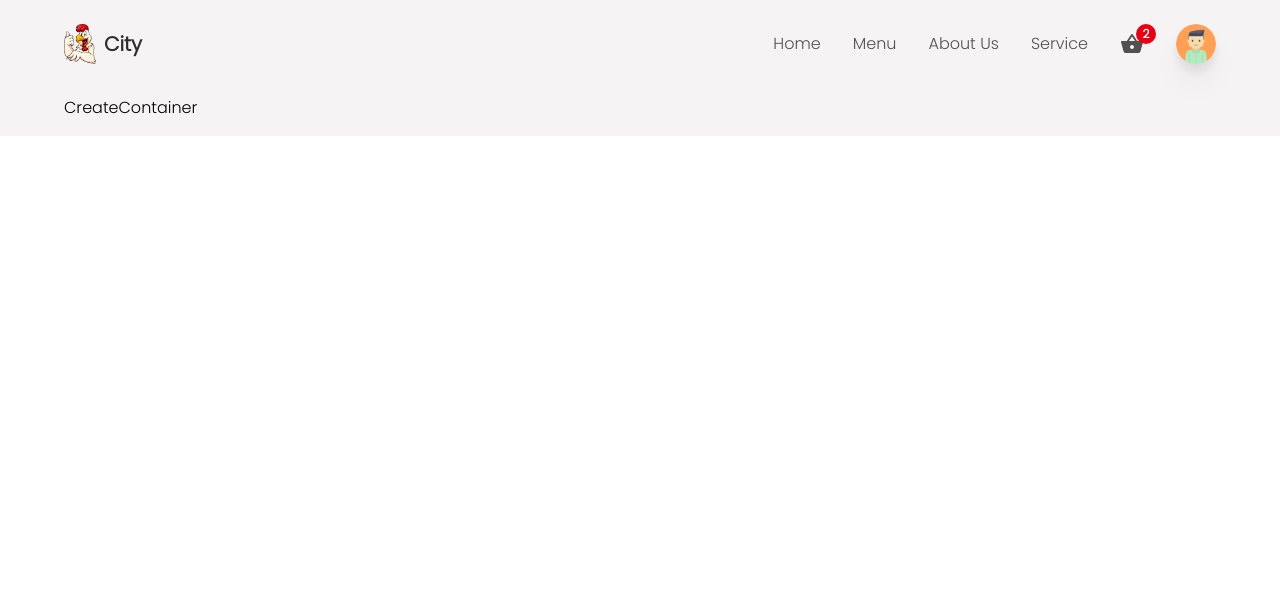
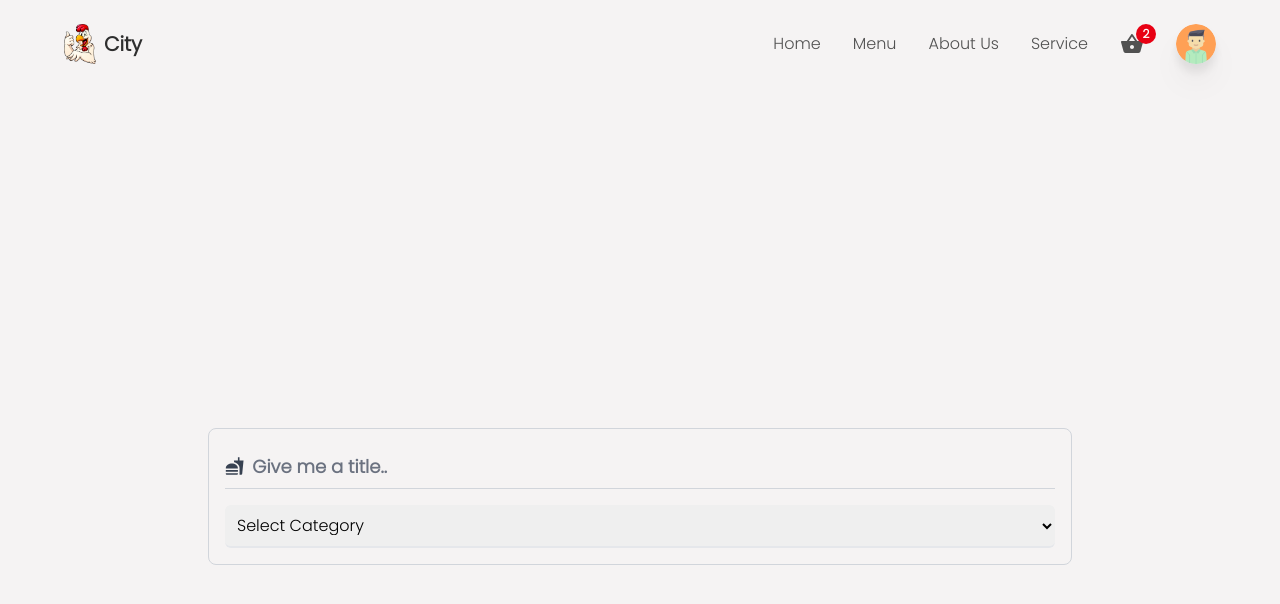
Before and after one commit to Improove3567/Zillow, a React (Create React App) app: page /createItem in a window 1280 px wide. Shown: the top 604 px of the page. Built offline with nearby package versions, Linux system fonts and the light colour scheme.

Commit message:
feat:adaptive main page and create container 1/3

```diff
--- a/src/components/CreateContainer/CreateContainer.jsx
+++ b/src/components/CreateContainer/CreateContainer.jsx
@@ -1,7 +1,68 @@
-import React from 'react'
+import { useState } from 'react';
+import { motion } from 'framer-motion';
+import { MdFastfood } from "react-icons/md"
+import { categories } from '../../utils/data';
 
 export default function CreateContainer() {
+
+  const [title, setTitle] = useState("");
+  const [calories, setCalories] = useState("");
+  const [price, setPrice] = useState("");
+  const [category, setCategory] = useState(null);
+  const [fields, setFields] = useState(false);
+  const [alertStatus, setAlertStatus] = useState("danger");
+  const [msg, setMsg] = useState(null);
+  const [isLoading, setIsLoading] = useState(false);
+  const [imageAsset, setImageAsset] = useState(false);
+
   return (
-    <div>CreateContainer</div>
+    <div className='w-full min-h-screen flex items-center justify-center'>
+      <div className='w-[90%] md:w-[75%] border border-gray-300 rounded-lg p-4 flex flex-col items-center justify-center gap-4'>
+        {
+          fields && (
+            <motion.p
+              initial={{ opacity: 0 }}
+              animate={{ opacity: 1 }}
+              exit={{ opacity: 0 }}
+              className={`w-full p-2 rounded-lg text-center text-lg font-semibold ${alertStatus === 'danger' ?
+                'bg-red-400 text-red-800' : "bg-emerald-400 text-emerald-800"
+                }`}>
+              {msg}
+            </motion.p>
+          )}
+
+        <div className='w-full py-2 border-b border-gray-300 flex items-center gap-2'>
+          <MdFastfood className='text-xl text-gray-700' />
+          <input
+            type="text"
+            required value={title}
+            onChange={(e) => setTitle(e.target.value)}
+            placeholder="Give me a title.."
+            className='w-full h-full text-lg bg-transparent font-semibold outline-none border-none
+            placeholder:text-gray-500 text-textColor'
+          />
+        </div>
+
+        <div className='w-full'>
+          <select
+            onChange={(e) => setCategory(e.target.value)}
+            className="outline-none w-full text-base border-b-2 border-gray-200 p-2 rounded-md cursor-pointer"
+          >
+            <option value="other" className='bg-white'>Select Category</option>
+            {categories && categories.map((item) => (
+              <option
+                key={item.id}
+                className="text-base border-0 outline-none capitalize bg-white text-textColor"
+                value={item.urlParamName}
+              >
+                {item.name}
+              </option>
+            ))}
+          </select>
+        </div>
+
+
+      </div>
+    </div>
   )
 }
--- a/src/components/Home container/HomeContainer.jsx
+++ b/src/components/Home container/HomeContainer.jsx
@@ -40,13 +40,13 @@ export default function HomeContainer() {
             <div className='py-2 flex-1 flex items-center relative'>
                 <img className="ml-auto h-420 w-full lg:w-auto lg:h-650" src={HeroBg} alt='hero-bg' />
 
-                <div className='w-full h-full absolute top-0 left-0 flex items-center justify-center px-32 py-4 gap-4 flex-wrap'>
+                <div className='w-full h-full absolute top-0 left-0 flex items-center justify-center lg:px-32 py-4 gap-4 flex-wrap'>
                     {heroData && heroData.map((el) => (
-                        <div key={el.id} className='w-190 p-4 bg-cardOverlay backdrop-blur-md rounded-3xl flex flex-col items-center justify-center'>
-                            <img className='w-40 -mt-20' src={el.imageSrc} alt='i1' />
-                            <p className='text-xl font-semibold text-textColor mt-4'>{el.name}</p>
+                        <div key={el.id} className=' lg:w-150 p-4 bg-cardOverlay backdrop-blur-md rounded-3xl flex flex-col items-center justify-center drop-shadow-lg'>
+                            <img className='w-20 lg:w-40 -mt-10 lg:-mt-20' src={el.imageSrc} alt='i1' />
+                            <p className='text-base lg:text-xl font-semibold text-textColor mt-4'>{el.name}</p>
 
-                            <p className='text-sm text-lighttextGray font-semibold my-3'>{el.desp}</p>
+                            <p className='text-[12px] lg:text-sm text-lighttextGray font-semibold my-1 lg:my-3'>{el.desp}</p>
 
                             <p className='text-sm font-semibold text-headingColor'>
                                 <span className='text-xs text-red-600'>$</span> {el.price}</p>
--- a/src/components/header/Header.jsx
+++ b/src/components/header/Header.jsx
@@ -17,7 +17,7 @@ export default function Header() {
 
     const [{ user }, dispatch] = useStateValue()
 
-    const [isMenu, setisMenu] = useState(false);
+    const [isMenu, setIsMenu] = useState(false);
 
     const login = async () => {
         if (!user) {
@@ -28,12 +28,12 @@ export default function Header() {
             })
             localStorage.setItem("user", JSON.stringify(providerData[0]))
         } else {
-            setisMenu(!isMenu)
+            setIsMenu(!isMenu)
         }
     }
 
     const logout = () => {
-        setisMenu(false)
+        setIsMenu(false)
         localStorage.clear()
 
         dispatch({
@@ -43,7 +43,7 @@ export default function Header() {
     }
 
     return (
-        <header className='fixed z-50 w-screen p-3 px-4 md:p-6 md:px-16'>
+        <header className='fixed z-50 w-screen p-3 px-4 md:p-6 md:px-16 bg-primary'>
             {/* desktop */}
             <div className='hidden md:flex w-full h-full items-center justify-between'>
                 <Link to={"/"} className='flex items-center gap-2'>
@@ -58,13 +58,21 @@ export default function Header() {
                         exit={{ opacity: 0, x: 200 }}
                         className='flex items-center gap-8'>
                         <li className='text-base text-textColor hover:text-headingColor duration-100
-                    transition-all ease-in-out cursor-pointer'>Home</li>
+                    transition-all ease-in-out cursor-pointer'
+                            onClick={() => setIsMenu(false)}
+                        >Home</li>
                         <li className='text-base text-textColor hover:text-headingColor duration-100
-                    transition-all ease-in-out cursor-pointer'>Menu</li>
+                    transition-all ease-in-out cursor-pointer'
+                            onClick={() => setIsMenu(false)}
+                        >Menu</li>
                         <li className='text-base text-textColor hover:text-headingColor duration-100
-                    transition-all ease-in-out cursor-pointer'>About Us</li>
+                    transition-all ease-in-out cursor-pointer'
+                            onClick={() => setIsMenu(false)}
+                        >About Us</li>
                         <li className='text-base text-textColor hover:text-headingColor duration-100
-                    transition-all ease-in-out cursor-pointer'>Service</li>
+                    transition-all ease-in-out cursor-pointer'
+                            onClick={() => setIsMenu(false)}
+                        >Service</li>
                     </motion.ul>
 
                     <div className='relative flex items-center justify-center'>
@@ -92,7 +100,9 @@ export default function Header() {
                                         user && user.email === "jyldyzbekov06aiti@gmail.com" && (
                                             <Link to="/createItem">
                                                 <p className='px-4 py-2 flex items-center gap-3 cursor-pointer hover:bg-slate-100 transition-all
-                            duration-100 ease-in-out text-textColor text-base'>New Item <MdAdd /></p>
+                            duration-100 ease-in-out text-textColor text-base'
+                                                    onClick={() => setIsMenu(false)}
+                                                >New Item <MdAdd /></p>
                                             </Link>
                                         )
                                     }
@@ -142,13 +152,21 @@ export default function Header() {
                                 <ul
                                     className='flex flex-col'>
                                     <li className='text-base text-textColor hover:text-headingColor duration-100
-                    transition-all ease-in-out cursor-pointer hover:bg-slate-100 px-4 py-2'>Home</li>
+                    transition-all ease-in-out cursor-pointer hover:bg-slate-100 px-4 py-2kk'
+                                        onClick={() => setIsMenu(false)}
+                                    >Home</li>
                                     <li className='text-base text-textColor hover:text-headingColor duration-100
-                    transition-all ease-in-out cursor-pointer hover:bg-slate-100 px-4 py-2'>Menu</li>
+                    transition-all ease-in-out cursor-pointer hover:bg-slate-100 px-4 py-2kk'
+                                        onClick={() => setIsMenu(false)}
+                                    >Menu</li>
                                     <li className='text-base text-textColor hover:text-headingColor duration-100
-                    transition-all ease-in-out cursor-pointer hover:bg-slate-100 px-4 py-2'>About Us</li>
+                    transition-all ease-in-out cursor-pointer hover:bg-slate-100 px-4 py-2kk'
+                                        onClick={() => setIsMenu(false)}
+                                    >About Us</li>
                                     <li className='text-base text-textColor hover:text-headingColor duration-100
-                    transition-all ease-in-out cursor-pointer hover:bg-slate-100 px-4 py-2'>Service</li>
+                    transition-all ease-in-out cursor-pointer hover:bg-slate-100 px-4 py-2kk'
+                                        onClick={() => setIsMenu(false)}
+                                    >Service</li>
                                 </ul>
                                 <p className='m-2 p-2 rounded-md shadow-md flex items-center justify-center bg-gray-200 gap-3 cursor-pointer hover:bg-slate-300 transition-all
                             duration-100 ease-in-out text-textColor text-base'
--- a/src/utils/data.js
+++ b/src/utils/data.js
@@ -9,3 +9,41 @@ export const heroData = [
     { id: 3, name: "Chicken Kebab", desp: "Mixed kebab Plate", price: "8.25", imageSrc: c3 },
     { id: 4, name: "Fish Kebab", desp: "Mixed Fish Kebab", price: "5.25", imageSrc: fi1 }
 ]
+
+export const categories = [
+    {
+        id: 1,
+        name: "Chicken",
+        urlParamName: "chicken"
+    },
+    {
+        id: 2,
+        name: "Curry",
+        urlParamName: "curry"
+    },
+    {
+        id: 3,
+        name: "Rice",
+        urlParamName: "rice"
+    },
+    {
+        id: 4,
+        name: "Fish",
+        urlParamName: "fish"
+    },
+    {
+        id: 5,
+        name: "Fruits",
+        urlParamName: "fruits"
+    },
+    {
+        id: 6,
+        name: "Icecreams",
+        urlParamName: "icecreams"
+    },
+    {
+        id: 7,
+        name: "Soft Drinks",
+        urlParamName: "drinks"
+    },
+]
```
